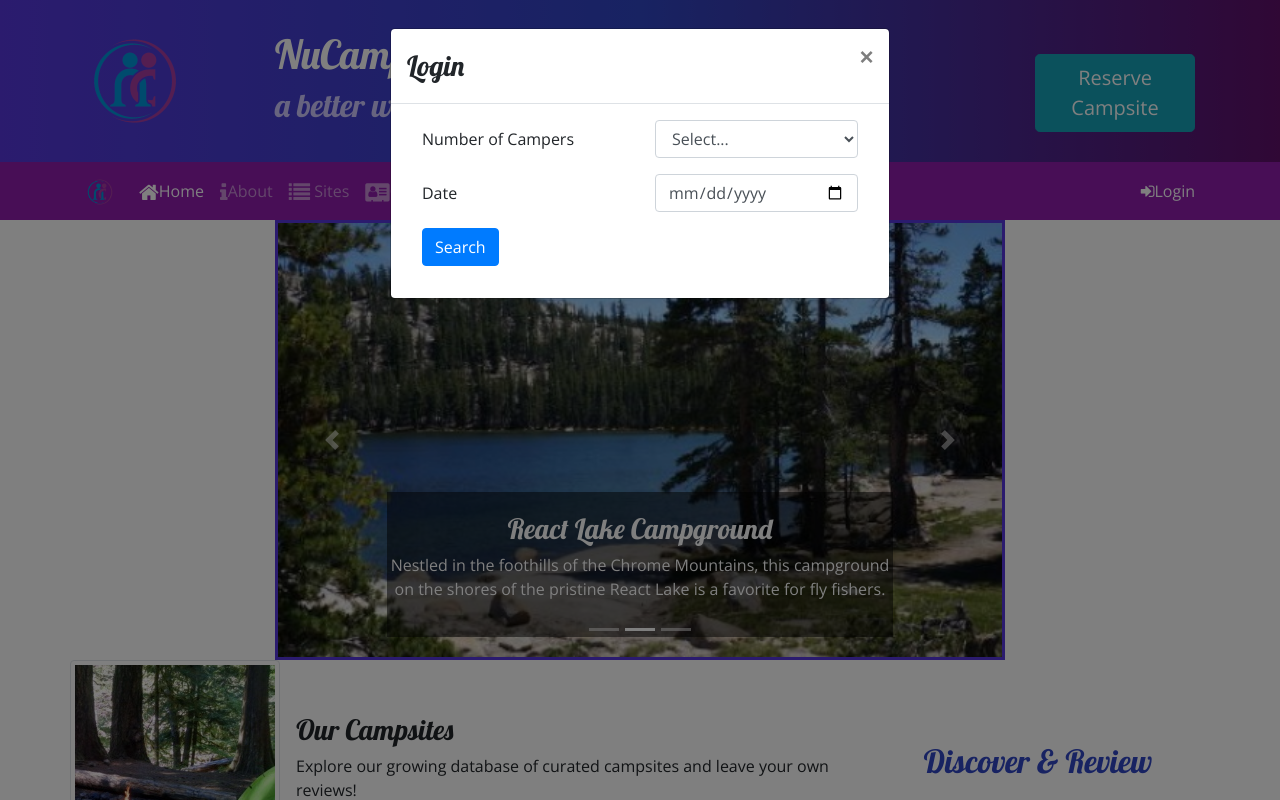
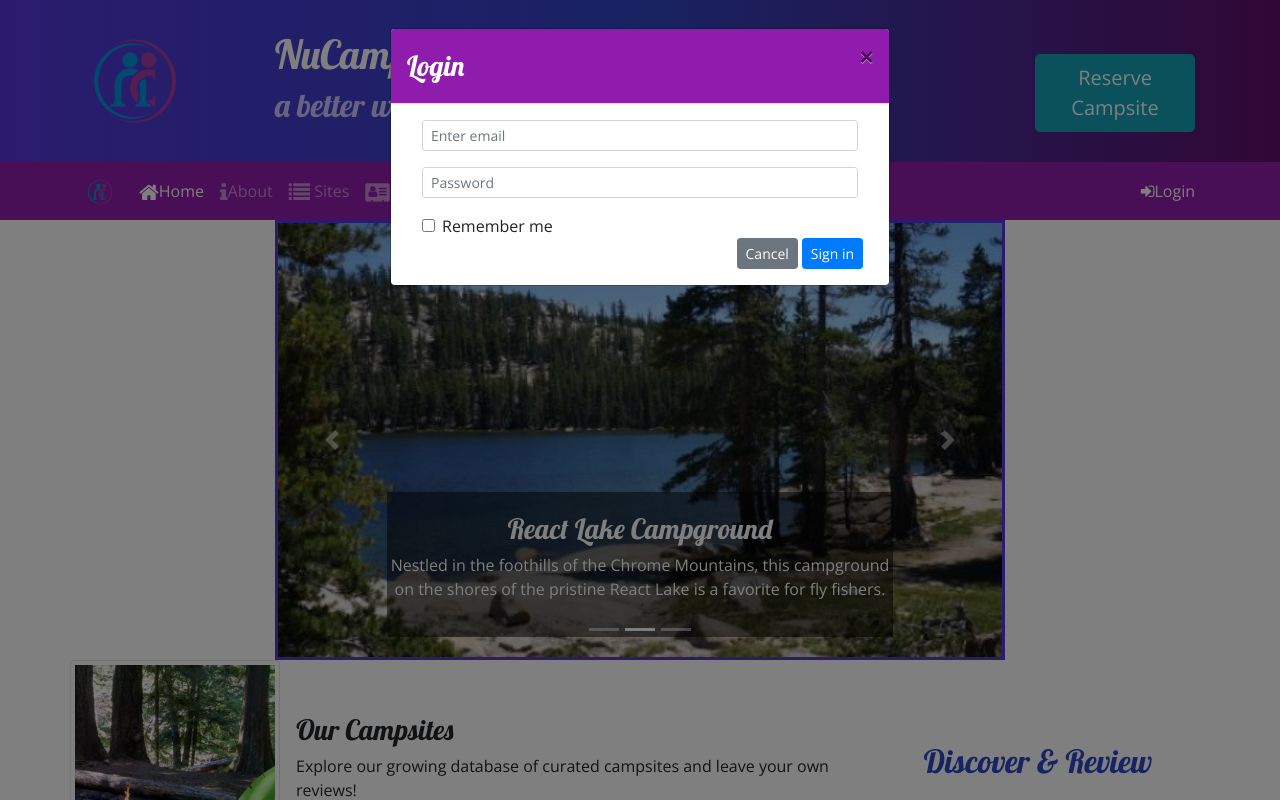
Before and after one commit to matk30/nucampsite, a website: page index.html in a window 1280 px wide. Both pictures are taken after a click on the button "Login". Shown: the top 800 px of the page. Drawn offline with nearby package versions, Linux system fonts and the light colour scheme.

Commit message:
Week 4 Assignment

```diff
--- a/css/styles.scss
+++ b/css/styles.scss
@@ -4,6 +4,7 @@ $color-pale: #CEC8FF;
 $color-mid: #901CAD;
 $color-dark: #60106b;
 $color-black-transparent: rgba(0, 0, 0, 0.5);
+$color-teal: #17A2B8;
 
 $body-font: "Open Sans", sans-serif;
 $header-font: "Lobster", cursive;
@@ -49,3 +50,17 @@ header {
 .carousel-caption {
     background-color: $color-black-transparent;
 }
+
+#reserveModal {
+    .modal-header{
+        background: $color-teal;
+        color: white;
+    }
+}
+
+#loginModal {
+    .modal-header{
+        background: $color-mid;
+        color: white;
+    }
+}
--- a/index.html
+++ b/index.html
@@ -32,15 +32,15 @@
 
                 <div class="col-12 col-md-4 col-xl-2 mt-4">
                     <!-- Week 3 Workshop Task 1 -->
-                    <a href="#" role="button" class="btn btn-info btn-lg" data-toggle="modal"
-                        data-target="#reserveModal">Reserve Campsite</a>
+                    <button type="button" id="reserveButton" class="btn btn-info btn-lg">Reserve Campsite
+                    </button>
                 </div>
     </header>
     <!-- Week 3 Workshop Task 2 -->
     <div class="modal" id="reserveModal">
         <div class="modal-dialog modal-lg">
             <div class="modal-content">
-                <div class="modal-header bg-info text-white">
+                <div class="modal-header">
                     <h3 class="modal-title">Reserve a Campsite</h3>
                     <button type="button" class="close" data-dismiss="modal">&times;</button>
                 </div>
@@ -113,7 +113,7 @@
                                 class="fa fa-address-card fa-lg"> </i>Contact </a> </li>
                 </ul>
                 <span class="navbar-text ml-auto">
-                    <a role="button" data-toggle="modal" data-target="#loginModal">
+                    <a href="#" role="button" id="loginButton">
                         <i class="fa fa-sign-in"></i>Login
                     </a>
                 </span>
@@ -130,31 +130,26 @@
                 </div>
                 <div class="modal-body">
                     <div class="container-fluid">
-                        <form id="reserveForm">
-                            <div class="form-group row">
-                                <label for="numCampers" class="col-sm-6 col-form-label">Number of Campers</label>
+                        <form>
+                            <div class="form-row">
+                                <div class="form-group col-12">
+                                    <label class="sr-only" for="loginEmail">Email address</label>
+                                    <input type="email" class="form-control form-control-sm" id="loginEmail" placeholder="Enter email">
+                                </div>
+                                <div class="form-group col-12">
+                                    <label class="sr-only" for="loginPassword">Password</label>
+                                    <input type="password" class="form-control form-control-sm" id="loginPassword" placeholder="Password">
+                                </div>
                                 <div class="col">
-                                    <select name="numCampers" id="numCampers" class="form-control">
-                                        <option>Select...</option>
-                                        <option value="1">1</option>
-                                        <option value="2">2</option>
-                                        <option value="3">3</option>
-                                        <option value="4">4</option>
-                                        <option value="5">5</option>
-                                        <option value="6">6</option>
-                                    </select>
+                                    <div class="form-check">
+                                        <input class="form-check-input" type="checkbox">
+                                        <label class="form-check-label"> Remember me</label>
+                                    </div>
                                 </div>
                             </div>
-                            <div class="form-group row">
-                                <label for="date" class="col-sm-6 col-form-label">Date</label>
-                                <div class="col col-sm-6">
-                                    <input type="date" class="form-control" id="date" name="date" placeholder="date" />
-                                </div>
-                            </div>
-                            <div class="form-group row">
-                                <div class="col">
-                                    <button class="btn btn-primary" type="submit">Search</button>
-                                </div>
+                            <div class="form-row">
+                                <button type="button" class="btn btn-secondary btn-sm ml-auto" data-dismiss="modal">Cancel</button>
+                                <button type="submit" class="btn btn-primary btn-sm ml-1">Sign in</button>
                             </div>
                         </form>
                     </div>
@@ -225,8 +220,7 @@
                             alt="Breadcrumb Trail" />
                         <div class="media-body align-self-center">
                             <h3>Our Campsites</h3>
-                            <p class="d-none d-sm-block">Explore our growing database of curated campsites and leave
-                                your own reviews!</p>
+                            <p class="d-none d-sm-block">Explore our growing database of curated campsites and leave your own reviews!</p>
                         </div>
                     </div>
                 </div>
@@ -241,8 +235,7 @@
                     <div class="media">
                         <div class="media-body align-self-center">
                             <h3>React Lake Campground</h3>
-                            <p class="d-none d-sm-block">Nestled in the foothills of the Chrome Mountains, this
-                                campground on the shores of the pristine React Lake is a favorite for fly fishers.</p>
+                            <p class="d-none d-sm-block">Nestled in the foothills of the Chrome Mountains, this campground on the shores of the pristine React Lake is a favorite for fly fishers.</p>
                         </div>
                         <img class="d-flex ml-3 img-thumbnail" src="img/react-lake-thumb.jpg" alt="React Lake" />
                     </div>
--- a/js/scripts.js
+++ b/js/scripts.js
@@ -1,3 +1,7 @@
+$('#myModal').on('shown.bs.modal', function () {
+    $('#myInput').trigger('focus')
+  })
+
 $(function () {
     $(".carousel").carousel({ interval: 2000 });
     $("#carouselButton").click(function () {
@@ -12,3 +16,13 @@ $(function () {
         }
     });
 });
+
+$(document).ready(function () {
+    $("#reserveButton").click(function() {
+        $("#reserveModal").modal();
+    });
+
+    $("#loginButton").click(function() {
+        $("#loginModal").modal();
+    });
+})
```
Also changed, not shown: css/styles.css.
